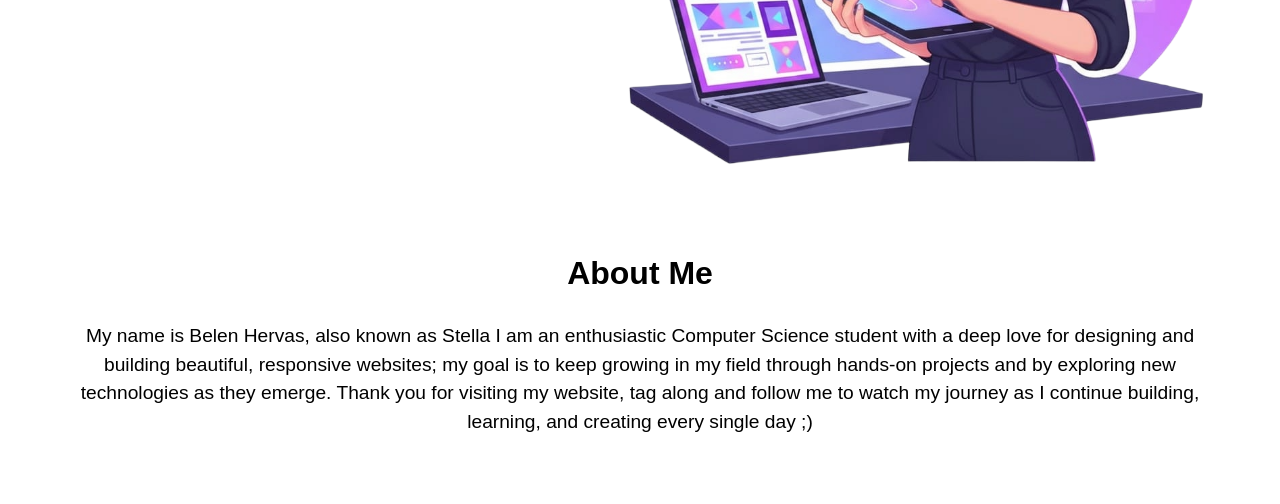
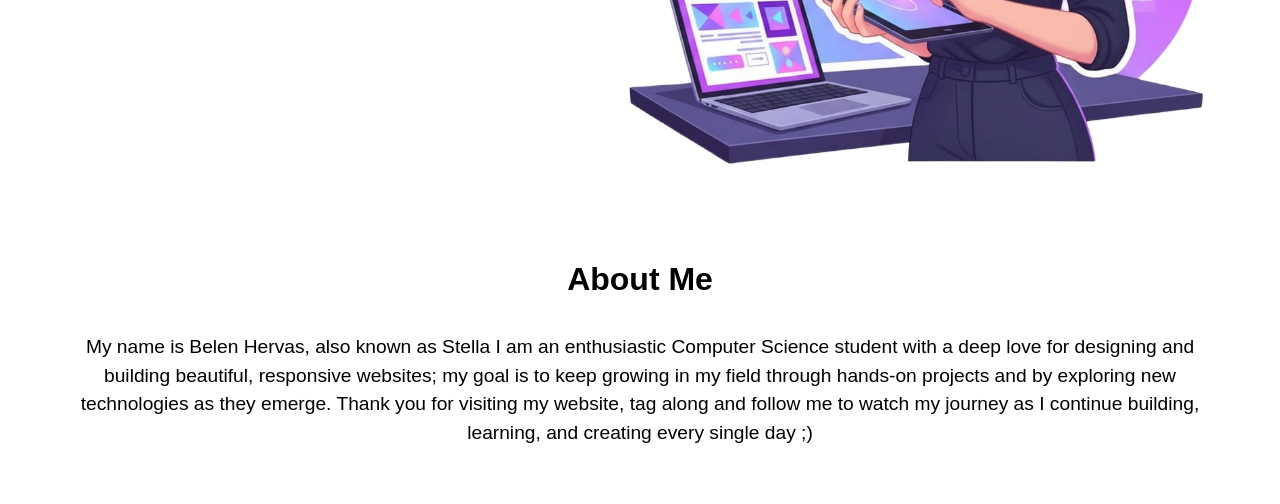
Before and after one commit to Thestar3777/Belen-Hervas-Portfolio, a plain HTML site: page index.html in a window 1280 px wide. Shown: the part 469-973 px from the top of the page. Drawn offline with Linux system fonts and the light colour scheme; a web font is replaced by a local one.

Commit message:
Refactor styles.css for improved organization

```diff
--- a/styles.css
+++ b/styles.css
@@ -4,6 +4,7 @@
   font-family: Arial, Helvetica, sans-serif;
   font-size: 1rem;
   box-sizing: border-box;
+  line-height: 1.5;
 }
 
 /*Navigation Section*/
@@ -104,7 +105,6 @@
 
 .about-text {
   font-size: 1.2rem;
-  font-weight: 300;
   line-height: 1.5;
 }
 
@@ -288,4 +288,5 @@
   .project-img {
     max-width: 90%;
   }
+
 }
```
